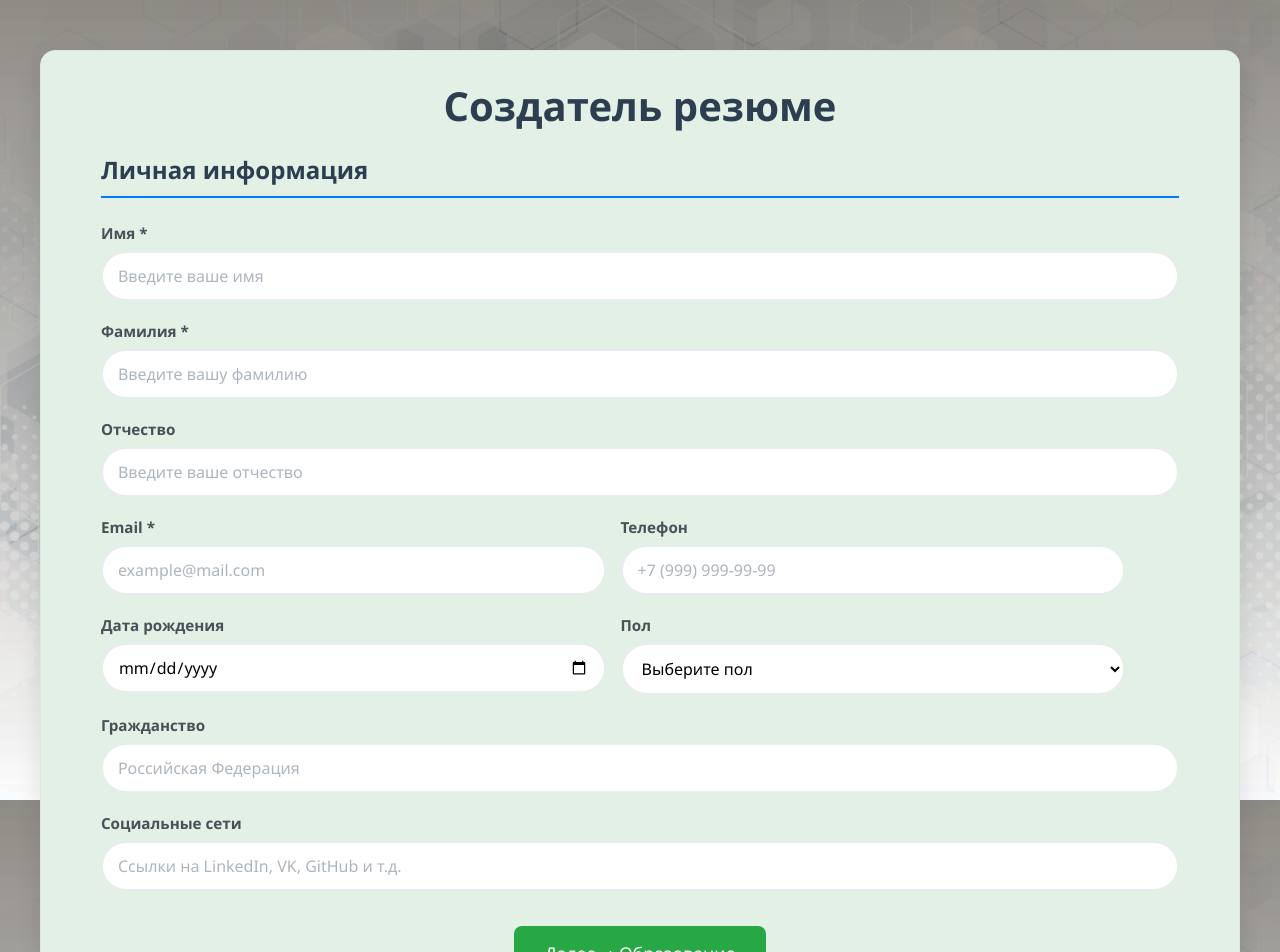
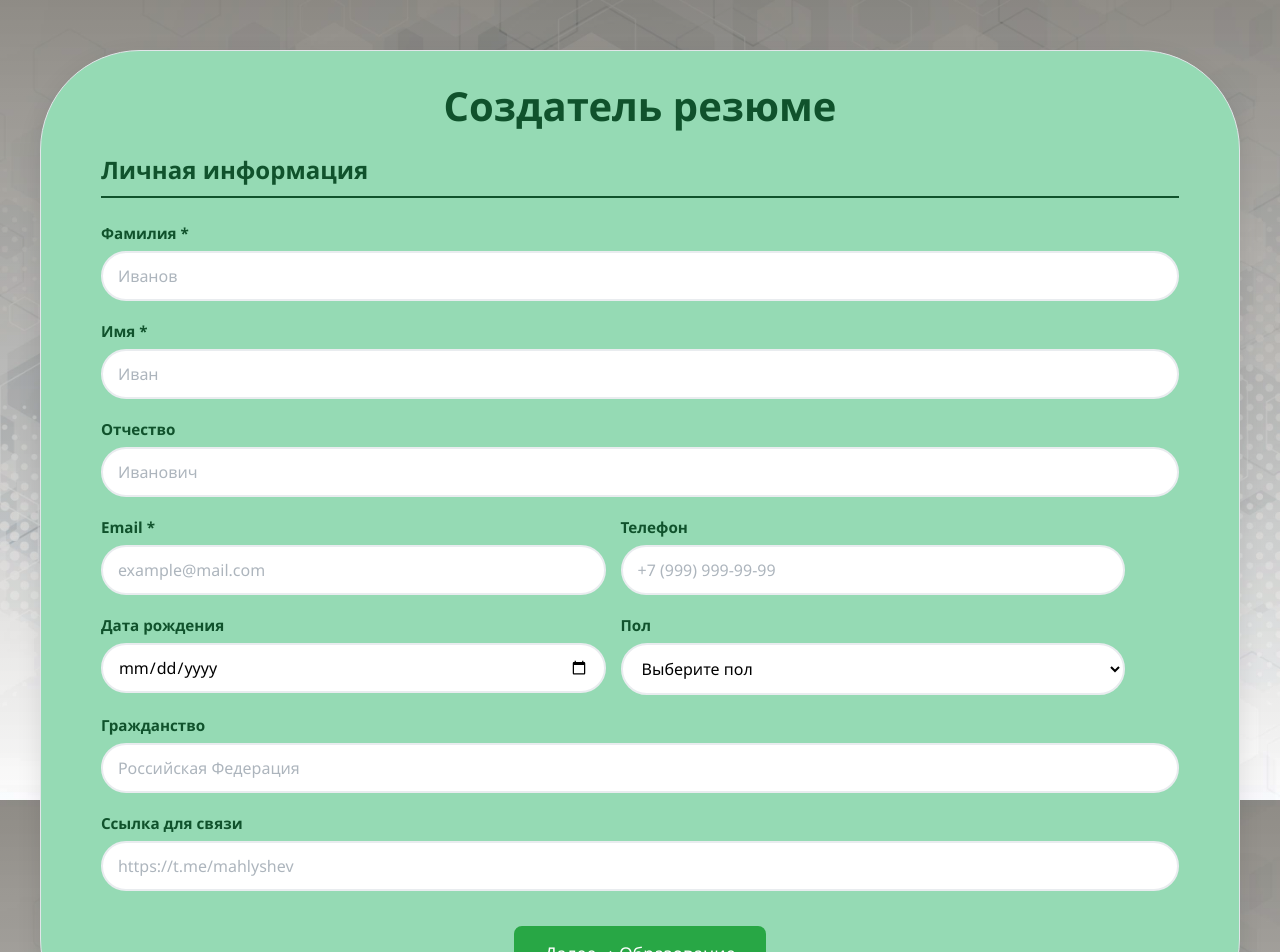
Before and after one commit to MatveyMahlyshev/resume-generator, a React (Create React App) app in the folder frontend/: page / in a window 1280 px wide. Shown: the top 952 px of the page. Built offline with nearby package versions, Linux system fonts and the light colour scheme.

Commit message:
Some fixes

```diff
--- a/frontend/src/App.css
+++ b/frontend/src/App.css
@@ -16,9 +16,10 @@ header {
 }
 
 h1 {
-  color: #2c3e50;
+  color: #10522c;
   margin-bottom: 10px;
   font-size: 2.5rem;
+
 }
 
 header p {
@@ -59,8 +60,8 @@ header p {
 }
 
 .form-section {
-  background: #e2f0e6;
-  border-radius: 15px;
+  background: #95dab4;
+  border-radius: 100px;
   box-shadow: 0 8px 25px rgba(0, 0, 0, 0.1);
   border: 1px solid #e1e5e9;
 }
@@ -75,9 +76,9 @@ header p {
 }
 
 .personal-info-form h2 {
-  color: #2c3e50;
+  color: #10522c;
   margin-bottom: 25px;
-  border-bottom: 2px solid #007bff;
+  border-bottom: 2px solid #10522c;
   padding-bottom: 10px;
   font-size: 1.5rem;
 }
@@ -98,7 +99,7 @@ label {
   display: block;
   margin-bottom: 8px;
   font-weight: 600;
-  color: #495057;
+  color: #10522c;
   font-size: 0.95rem;
 }
 
@@ -329,9 +330,16 @@ button:disabled {
   .App {
     padding: 15px;
   }
+  .form-section {
+    border-radius: 30px;
+  }
 
   h1 {
-    font-size: 2rem;
+    font-size: 30px;
+
+  }
+  h2 {
+    font-size: 10px;
   }
 
   .container {
--- a/frontend/src/App.tsx
+++ b/frontend/src/App.tsx
@@ -55,7 +55,6 @@ function App() {
 
 
       <div className="container">
-        {/* Левая часть - Форма */}
 
         <div className="form-section">
           <h1>Создатель резюме</h1>
--- a/frontend/src/components/PersonalInfoForm.tsx
+++ b/frontend/src/components/PersonalInfoForm.tsx
@@ -29,7 +29,17 @@ const PersonalInfoForm: React.FC<Props> = ({ data, onUpdate, onNext }) => {
   return (
     <form onSubmit={handleSubmit} className="personal-info-form">
       <h2>Личная информация</h2>
-
+      <div className="form-group">
+        <label htmlFor="lastName">Фамилия *</label>
+        <input
+          id="lastName"
+          type="text"
+          value={data.lastName}
+          onChange={(e) => handleChange('lastName', e.target.value)}
+          placeholder="Иванов"
+          required
+        />
+      </div>
       <div className="form-group">
         <label htmlFor="firstName">Имя *</label>
         <input
@@ -37,19 +47,7 @@ const PersonalInfoForm: React.FC<Props> = ({ data, onUpdate, onNext }) => {
           type="text"
           value={data.firstName}
           onChange={(e) => handleChange('firstName', e.target.value)}
-          placeholder="Введите ваше имя"
-          required
-        />
-      </div>
-
-      <div className="form-group">
-        <label htmlFor="lastName">Фамилия *</label>
-        <input
-          id="lastName"
-          type="text"
-          value={data.lastName}
-          onChange={(e) => handleChange('lastName', e.target.value)}
-          placeholder="Введите вашу фамилию"
+          placeholder="Иван"
           required
         />
       </div>
@@ -61,7 +59,7 @@ const PersonalInfoForm: React.FC<Props> = ({ data, onUpdate, onNext }) => {
           type="text"
           value={data.patronymic}
           onChange={(e) => handleChange('patronymic', e.target.value)}
-          placeholder="Введите ваше отчество"
+          placeholder="Иванович"
         />
       </div>
 
@@ -127,13 +125,13 @@ const PersonalInfoForm: React.FC<Props> = ({ data, onUpdate, onNext }) => {
       </div>
 
       <div className="form-group">
-        <label htmlFor="socialNetworks">Социальные сети</label>
+        <label htmlFor="socialNetworks">Ссылка для связи</label>
         <input
           id="socialNetworks"
           type="text"
           value={data.socialNetworks}
           onChange={(e) => handleChange('socialNetworks', e.target.value)}
-          placeholder="Ссылки на LinkedIn, VK, GitHub и т.д."
+          placeholder="https://t.me/mahlyshev"
         />
       </div>
 
```
